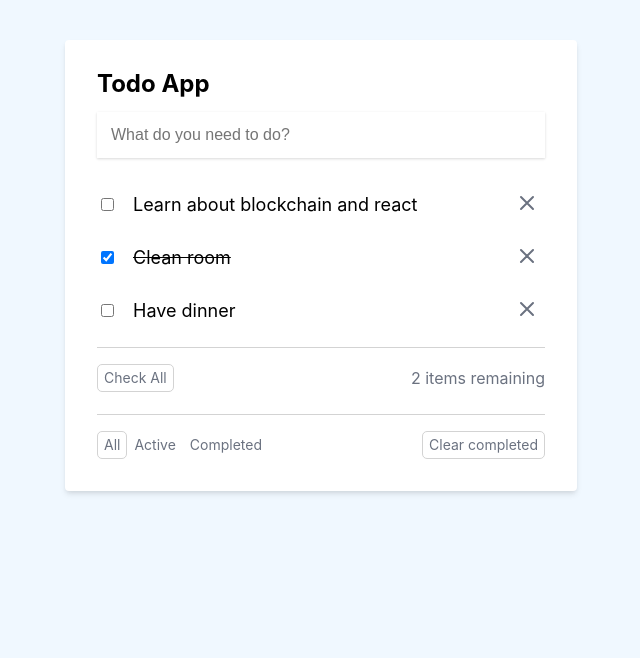
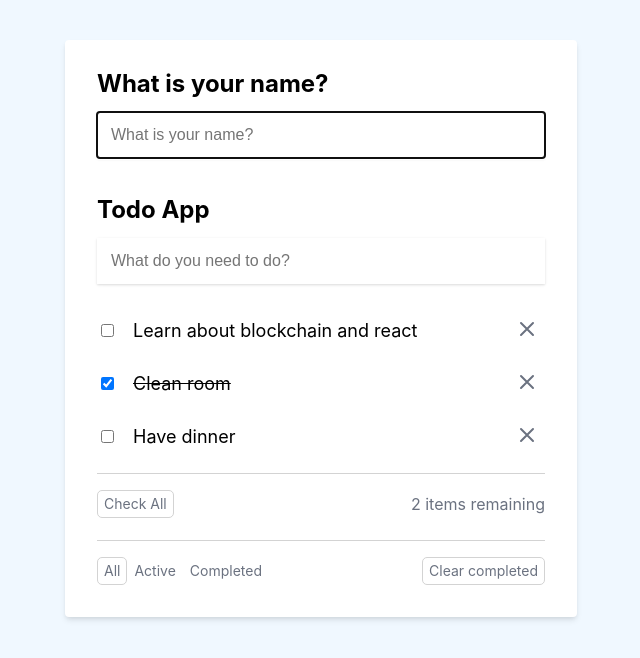
Before and after one commit to GotchaGuy/react-first, a React (Create React App) app: page / in a window 1280 px wide. Shown: the top 658 px of the page, without its empty margins (319-959 px from the left). Built offline with nearby package versions, Linux system fonts and the light colour scheme.

Commit message:
built in react hooks

```diff
--- a/src/App.css
+++ b/src/App.css
@@ -25,7 +25,7 @@ body {
   background: white;
 }
 
-h1 {
+h2 {
   font-size: 24px;
   font-weight: bold;
 }
@@ -158,3 +158,11 @@ h1 {
   text-align: center;
   margin-top: 30px;
 }
+
+.name-container {
+  margin-bottom: 40px;
+}
+
+.name-label {
+  margin-top: 15px;
+}
--- a/src/components/App.jsx
+++ b/src/components/App.jsx
@@ -1,12 +1,14 @@
 import '../reset.css';
 import '../App.css';
-import {useState} from "react";
+import {useEffect, useRef, useState} from "react";
 
 import NoTodos from './NoTodos';
 import TodoForm from './TodoForm';
 import TodoList from './TodoList';
 
 function App() {
+    const [name, setName] = useState('');
+    const nameInputEl = useRef(null);
     const [todos, setTodos] = useState([
         {
             id: 1,
@@ -131,15 +133,38 @@ function App() {
         }
     }
 
+    // built in react hooks: refs, useEffect, useMemo, useState
+    useEffect(() => {
+        nameInputEl.current.focus();
+    }, [])
+    // useEffect(() => {
+    //     console.log('use effect'), [todos]
+    // })
+
     return (
         <div className="container">
             <div className="todo-app">
-                <h1>
+
+                <div className="name-container">
+                    <h2>What is your name?</h2>
+                    {/*<button onClick={() => nameInputEl.current.focus}>Get Ref</button>*/}
+                    <form action="#">
+                        <input type="text" className="todo-input"
+                               placeholder="What is your name?"
+                               value={name}
+                               onChange={(event) => setName(event.target.value)}
+                               ref={nameInputEl}
+                        />
+                    </form>
+                    {name && <p className="name-label">Hello, {name}</p>}
+                </div>
+
+                <h2>
                     Todo App
-                </h1>
+                </h2>
                 <TodoForm addTodo={addTodo}/>
 
-                { todos.length > 0 ? (
+                {todos.length > 0 ? (
                     <TodoList
                         todos={todos}
                         changeTodo={changeTodo}
```
Lines whose indentation alone changed are shown as unchanged.
